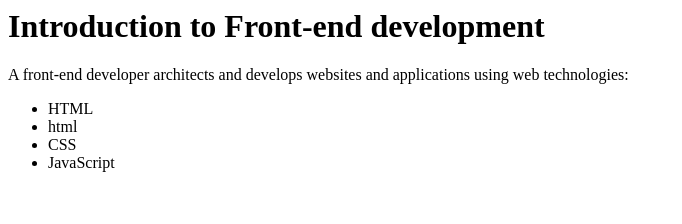
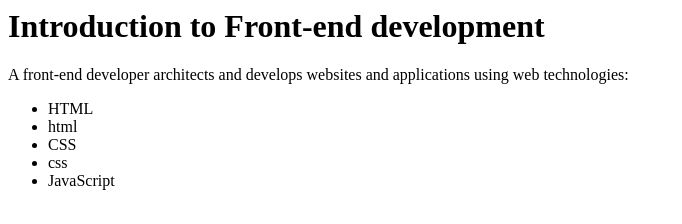
Before and after one commit to milicazire/front-end-development, a plain HTML site: page index.html in a window 1280 px wide. Shown: the whole page, without its empty margins (0-682 px from the left). Drawn offline with Linux system fonts and the light colour scheme.

Commit message:
New paragraph added

```diff
--- a/index.html
+++ b/index.html
@@ -4,5 +4,6 @@
 <li>HTML</li>
 <li>html</li>
 <li>CSS</li>
+<li>css</li>
 <li>JavaScript</li>
 </ul>
```
